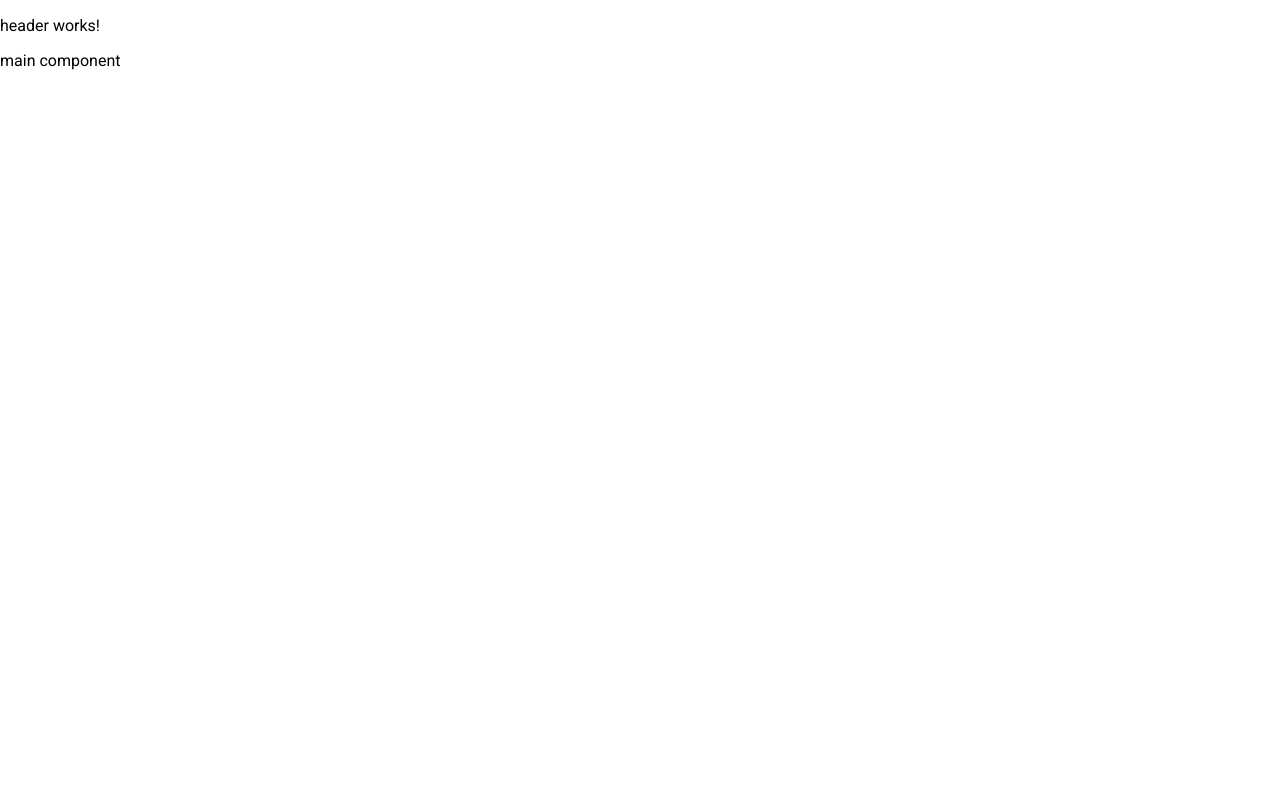
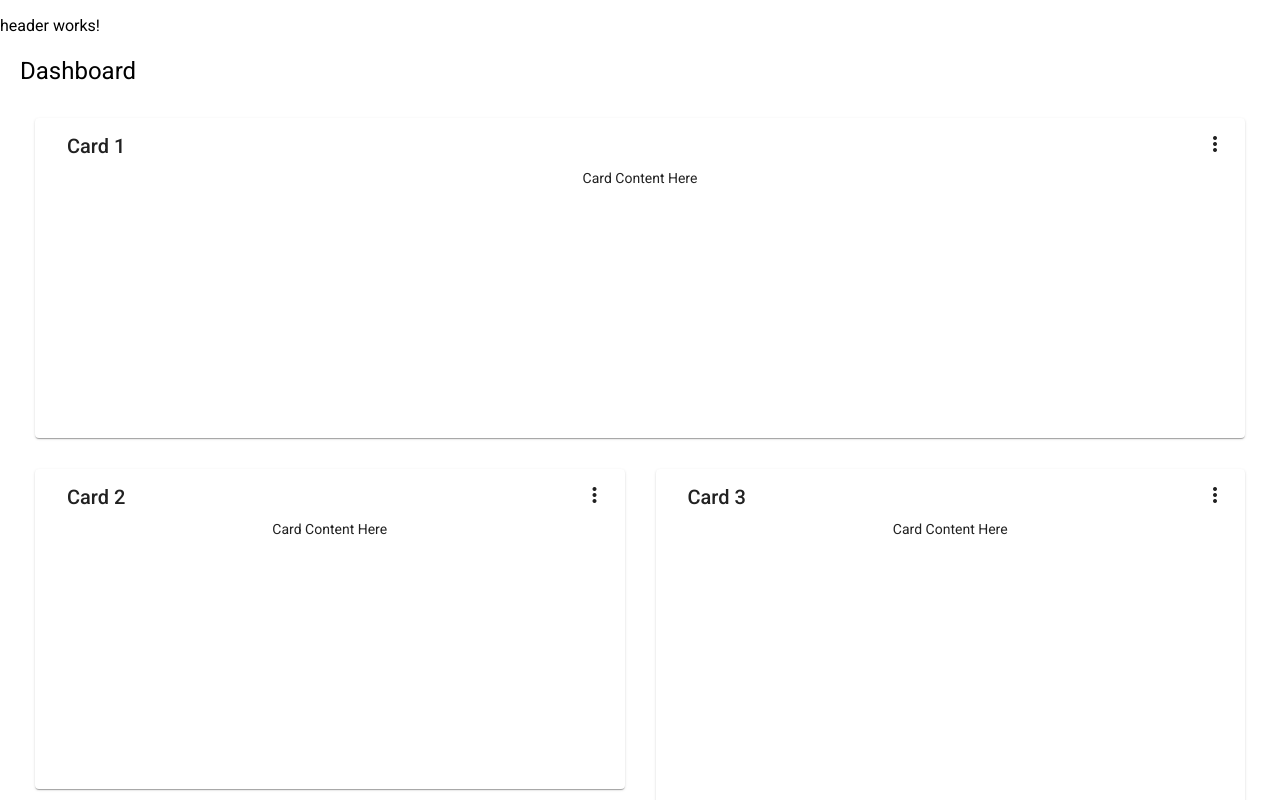
Before and after one commit to Wojciech-Golewski/angular-static-test, an Angular app: page / in a window 1280 px wide. Shown: the top 800 px of the page. Built offline with nearby package versions, Linux system fonts and the light colour scheme.

Commit message:
dashboard pre-built component generated and material style added to global style file

```diff
--- /dev/null
+++ b/src/app/core/components/dashboard/dashboard.component.html
@@ -0,0 +1,24 @@
+<div class="grid-container">
+  <h1 class="mat-h1">Dashboard</h1>
+  <mat-grid-list cols="2" rowHeight="350px">
+    <mat-grid-tile *ngFor="let card of cards | async" [colspan]="card.cols" [rowspan]="card.rows">
+      <mat-card class="dashboard-card">
+        <mat-card-header>
+          <mat-card-title>
+            {{card.title}}
+            <button mat-icon-button class="more-button" [matMenuTriggerFor]="menu" aria-label="Toggle menu">
+              <mat-icon>more_vert</mat-icon>
+            </button>
+            <mat-menu #menu="matMenu" xPosition="before">
+              <button mat-menu-item>Expand</button>
+              <button mat-menu-item>Remove</button>
+            </mat-menu>
+          </mat-card-title>
+        </mat-card-header>
+        <mat-card-content class="dashboard-card-content">
+          <div>Card Content Here</div>
+        </mat-card-content>
+      </mat-card>
+    </mat-grid-tile>
+  </mat-grid-list>
+</div>
--- /dev/null
+++ b/src/app/core/components/dashboard/dashboard.component.scss
@@ -0,0 +1,21 @@
+.grid-container {
+  margin: 20px;
+}
+
+.dashboard-card {
+  position: absolute;
+  top: 15px;
+  left: 15px;
+  right: 15px;
+  bottom: 15px;
+}
+
+.more-button {
+  position: absolute;
+  top: 5px;
+  right: 10px;
+}
+
+.dashboard-card-content {
+  text-align: center;
+}
--- /dev/null
+++ b/src/app/core/components/dashboard/dashboard.component.ts
@@ -0,0 +1,33 @@
+import { Component } from '@angular/core';
+import { map } from 'rxjs/operators';
+import { Breakpoints, BreakpointObserver } from '@angular/cdk/layout';
+
+@Component({
+  selector: 'app-dashboard',
+  templateUrl: './dashboard.component.html',
+  styleUrls: ['./dashboard.component.scss']
+})
+export class DashboardComponent {
+  /** Based on the screen size, switch from standard to one column per row */
+  cards = this.breakpointObserver.observe(Breakpoints.Handset).pipe(
+    map(({ matches }) => {
+      if (matches) {
+        return [
+          { title: 'Card 1', cols: 1, rows: 1 },
+          { title: 'Card 2', cols: 1, rows: 1 },
+          { title: 'Card 3', cols: 1, rows: 1 },
+          { title: 'Card 4', cols: 1, rows: 1 }
+        ];
+      }
+
+      return [
+        { title: 'Card 1', cols: 2, rows: 1 },
+        { title: 'Card 2', cols: 1, rows: 1 },
+        { title: 'Card 3', cols: 1, rows: 2 },
+        { title: 'Card 4', cols: 1, rows: 1 }
+      ];
+    })
+  );
+
+  constructor(private breakpointObserver: BreakpointObserver) {}
+}
--- a/src/app/core/components/main/main.component.html
+++ b/src/app/core/components/main/main.component.html
@@ -1,3 +1,4 @@
 <div class="page">
-    main component
+    <app-dashboard></app-dashboard>
+
 </div>
--- a/src/styles.scss
+++ b/src/styles.scss
@@ -1,5 +1,8 @@
+@import '~@angular/material/prebuilt-themes/deeppurple-amber.css';
+
+html, body { height: 100%; }
+body { margin: 0; font-family: Roboto, "Helvetica Neue", sans-serif; }
+
 .page {
     min-height: 1300px;
 }
-html, body { height: 100%; }
-body { margin: 0; font-family: Roboto, "Helvetica Neue", sans-serif; }
```
Also changed, not shown: src/app/core/core.module.ts (+18 -3 lines).
